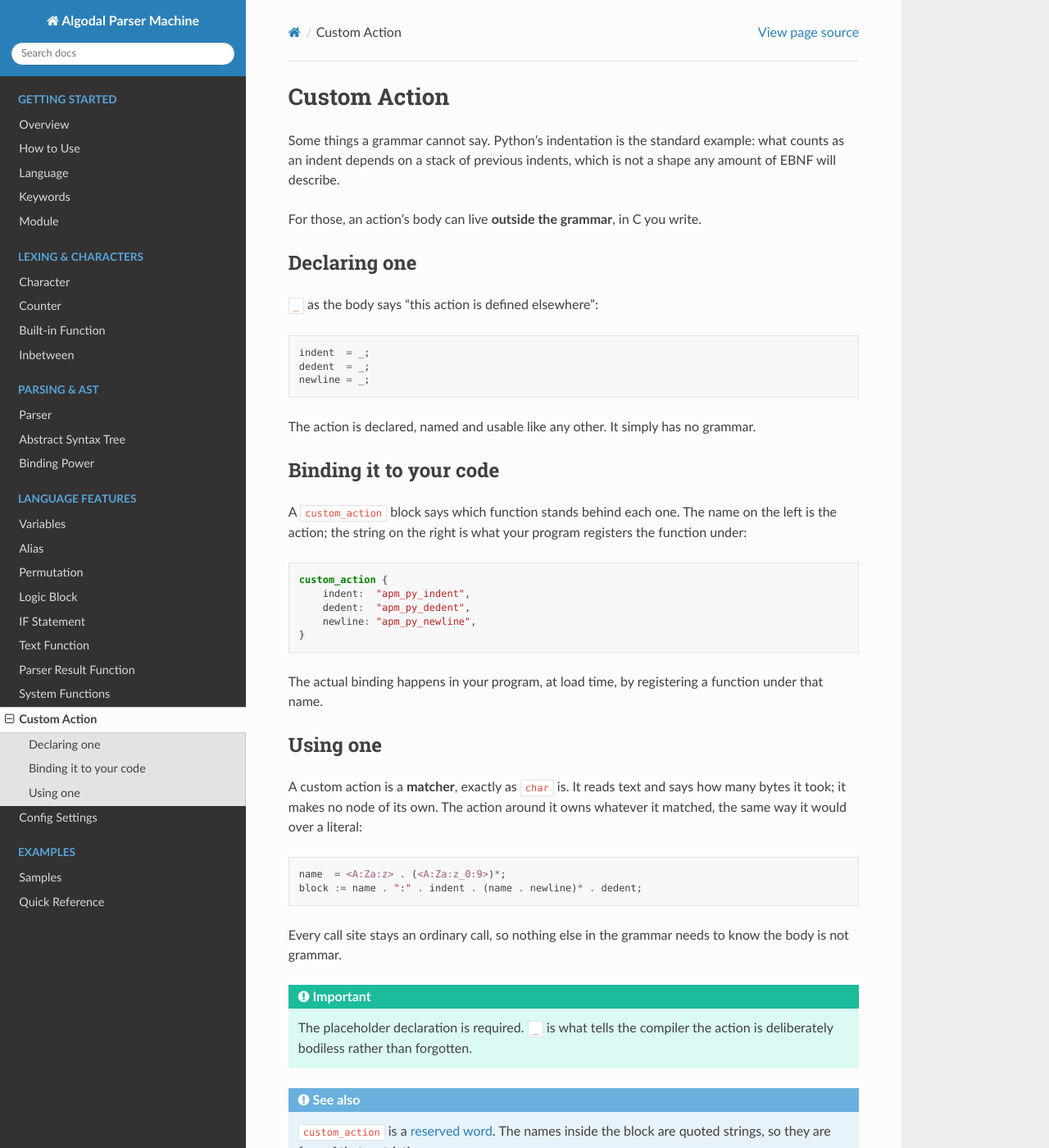
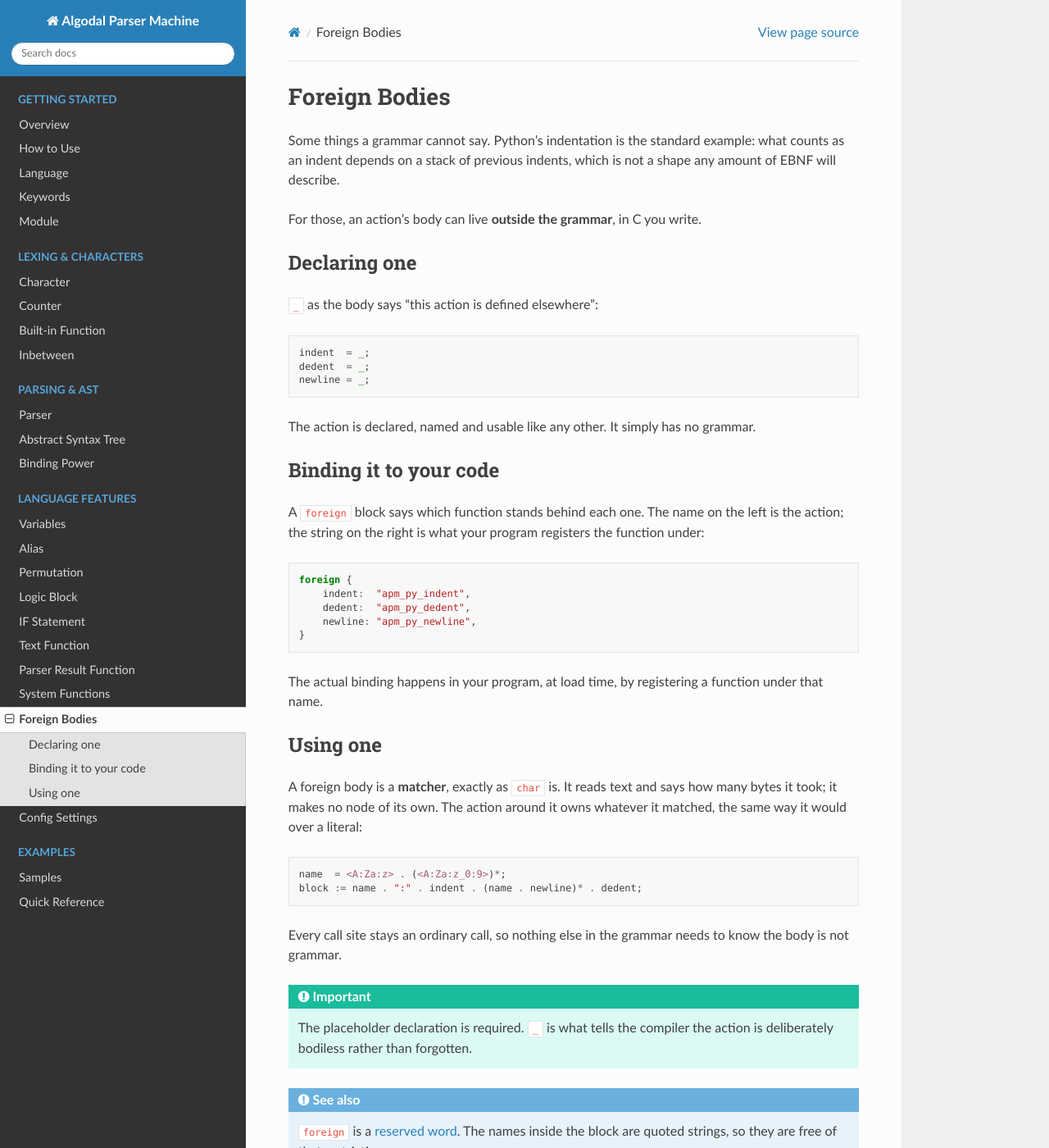
Before and after one commit to Algodal/Algodal_Parser_Machine_Manual, a Sphinx documentation site: the page built from manual/source/foreign.md, in a window 1280 px wide and 1400 px high. Shown: the whole window at 82% size. Built offline with Sphinx 7.4.7 and the Read the Docs theme 3.1.0, drawn with Linux system fonts in a browser that asks for light colours.

Commit message:
Rename custom_action to foreign
Follows the language change: one word from the grammar to the machine.

Co-Authored-By: Claude Opus 5 <noreply@anthropic.com>
Claude-Session: https://claude.ai/code/session_01HGfLzUsYbx6Lob9ACixRYf

````diff
--- a/manual/source/custom_action.md
+++ b/manual/source/foreign.md
@@ -1,4 +1,4 @@
-# Custom Action
+# Foreign Bodies
 
 Some things a grammar cannot say. Python's indentation is the standard example:
 what counts as an indent depends on a stack of previous indents, which is not a
@@ -21,12 +21,12 @@ grammar.
 
 ## Binding it to your code
 
-A `custom_action` block says which function stands behind each one. The name on
+A `foreign` block says which function stands behind each one. The name on
 the left is the action; the string on the right is what your program registers
 the function under:
 
 ```parser
-custom_action {
+foreign {
     indent:  "apm_py_indent",
     dedent:  "apm_py_dedent",
     newline: "apm_py_newline",
@@ -38,7 +38,7 @@ function under that name.
 
 ## Using one
 
-A custom action is a **matcher**, exactly as `char` is. It reads text and says
+A foreign body is a **matcher**, exactly as `char` is. It reads text and says
 how many bytes it took; it makes no node of its own. The action around it owns
 whatever it matched, the same way it would over a literal:
 
@@ -56,6 +56,6 @@ action is deliberately bodiless rather than forgotten.
 :::
 
 :::{seealso}
-`custom_action` is a [reserved word](keywords.md). The names inside the block
+`foreign` is a [reserved word](keywords.md). The names inside the block
 are quoted strings, so they are free of that restriction.
 :::
--- a/manual/source/index.rst
+++ b/manual/source/index.rst
@@ -49,7 +49,7 @@ Get it here: https://algodal.itch.io/algodal-parser-machine
    text_function
    parser_result_function
    system_function
-   custom_action
+   foreign
    config_settings
 
 .. toctree::
--- a/manual/source/keywords.md
+++ b/manual/source/keywords.md
@@ -107,7 +107,7 @@ node_ident = "x";  # fine -- containing a keyword is not being one
 | `if` | branch on a test or on whether something parses |
 | `alias` | a name for a literal value |
 | `bindpow` | an operator precedence table |
-| `custom_action` | bind a bodiless action to your C code |
+| `foreign` | bind a bodiless action to your C code |
 
 :::{note}
 Nothing *forces* reservation. APM is scannerless, so `perm` only reads as a
--- a/manual/source/parser_lexer.py
+++ b/manual/source/parser_lexer.py
@@ -39,7 +39,7 @@ class ParserLexer(RegexLexer):
         "config",
         "feat",
         "bindpow",
-        "custom_action",
+        "foreign",
         "node_id",
         "alias",
         "perm",
--- a/manual/source/quick_reference.md
+++ b/manual/source/quick_reference.md
@@ -299,11 +299,11 @@ bindpow bp {
 feat {"bind": bp} expr := atom | expr . "+" . expr | "not" . expr;
 ```
 
-## Custom Actions — [details](custom_action.md)
+## Foreign Bodiess — [details](foreign.md)
 
 ```parser
 indent = _;                        # body lives in your C code
-custom_action { indent: "apm_py_indent" }
+foreign { indent: "apm_py_indent" }
 ```
 
 ## AST Maps — [details](abstract_syntax_tree.md)
--- a/manual/source/samples.md
+++ b/manual/source/samples.md
@@ -109,7 +109,7 @@ X:
 
 What counts as an indent depends on a stack of earlier indents, which is not a
 shape any grammar can state. So those three actions have **no body**, and your
-program supplies them — see [Custom Action](custom_action.md).
+program supplies them — see [Foreign Bodies](foreign.md).
 
 ```parser
 # Indentation, which no grammar can describe: the body lives in C.
@@ -123,7 +123,7 @@ newline = _;
 
 block := name . ":" . indent . (name . newline)* . dedent;
 
-custom_action {
+foreign {
     indent:  "apm_py_indent",
     dedent:  "apm_py_dedent",
     newline: "apm_py_newline",
````
Also changed, not shown: README.md (+1 -1 lines).
